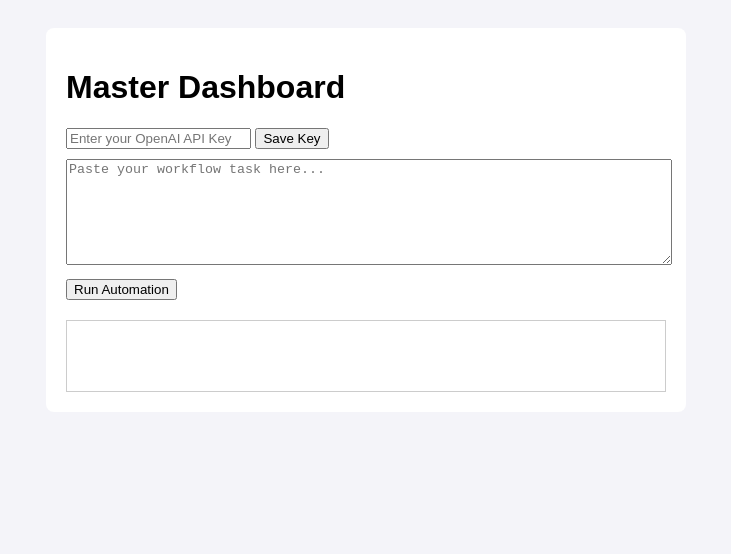
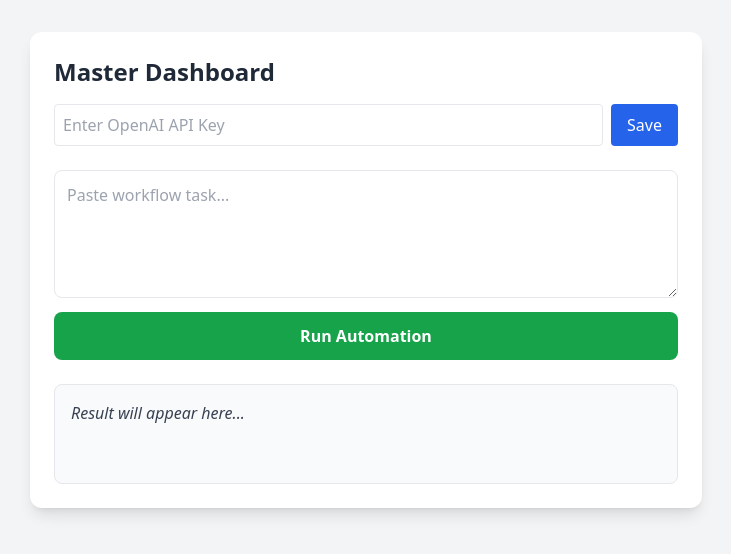
Before and after one commit to travmies2000/master-dashboard, a plain HTML site: page index.html in a window 1280 px wide. Shown: the whole page, without its empty margins (274-1005 px from the left). Drawn offline with nearby package versions, Linux system fonts and the light colour scheme.

Commit message:
Update index.html

```diff
--- a/index.html
+++ b/index.html
@@ -1,23 +1,26 @@
 <!DOCTYPE html>
 <html lang="en">
 <head>
-    <link rel="stylesheet" href="style.css">
+    <script src="https://cdn.tailwindcss.com"></script>
     <title>Master Dashboard</title>
 </head>
-<body>
-    <div id="app">
-        <h1>Master Dashboard</h1>
+<body class="bg-gray-100 min-h-screen p-4 md:p-8">
+    <div class="max-w-2xl mx-auto bg-white p-6 rounded-xl shadow-lg">
+        <h1 class="text-2xl font-bold mb-4 text-gray-800">Master Dashboard</h1>
 
-        <section id="settings">
-            <input type="password" id="api-key" placeholder="Enter your OpenAI API Key">
-            <button onclick="saveKey()">Save Key</button>
-        </section>
+        <div id="settings" class="mb-6 flex gap-2">
+            <input type="password" id="api-key" class="border p-2 rounded flex-grow" placeholder="Enter OpenAI API Key">
+            <button onclick="saveKey()" class="bg-blue-600 text-white px-4 py-2 rounded hover:bg-blue-700">Save</button>
+        </div>
 
-        <section id="tasks">
-            <textarea id="prompt-input" placeholder="Paste your workflow task here..."></textarea>
-            <button onclick="runAgent()">Run Automation</button>
-            <div id="output"></div>
-        </section>
+        <div id="tasks">
+            <textarea id="prompt-input" class="w-full h-32 p-3 border rounded-lg focus:ring-2 focus:ring-blue-500" placeholder="Paste workflow task..."></textarea>
+            <button id="run-btn" onclick="runAgent()" class="w-full bg-green-600 text-white py-3 rounded-lg mt-2 font-semibold hover:bg-green-700">Run Automation</button>
+        </div>
+
+        <div id="output" class="mt-6 p-4 bg-gray-50 border rounded-lg min-h-[100px] text-gray-700">
+            <em>Result will appear here...</em>
+        </div>
     </div>
     <script src="script.js"></script>
 </body>
```
